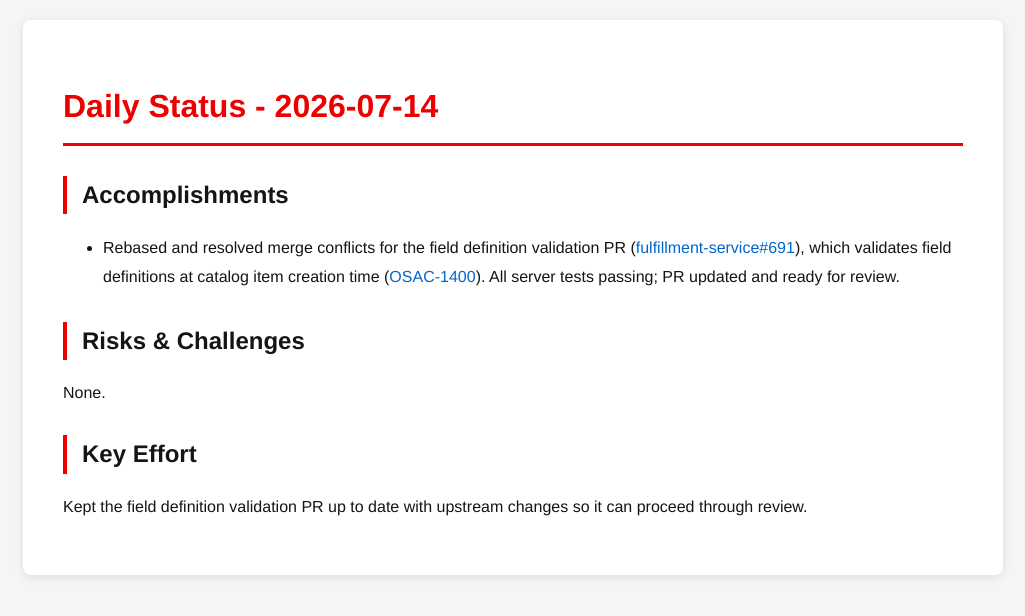
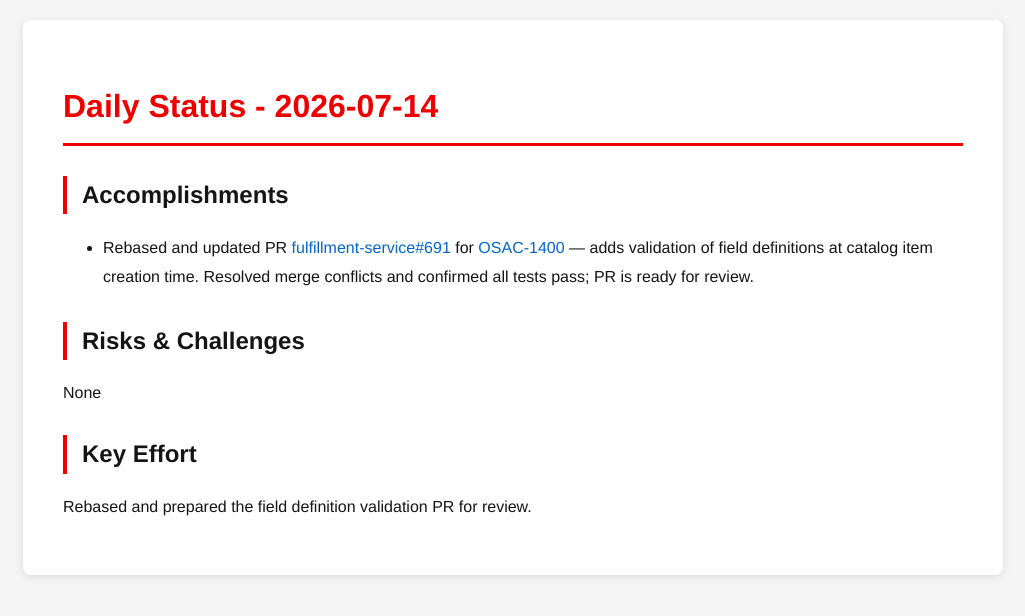
Before and after one commit to tzvatot/daily-status, a Jekyll site: the page built from 2026-07-14.md, in a window 1280 px wide. Shown: the top 616 px of the page, without its empty margins (127-1152 px from the left). Built offline with Jekyll 4.4.1, drawn with Linux system fonts in a browser that asks for light colours.

Commit message:
Daily status update - 2026-07-14

```diff
--- a/2026-07-14.md
+++ b/2026-07-14.md
@@ -7,10 +7,10 @@ date: 2026-07-14
 # Daily Status - 2026-07-14
 
 ## Accomplishments
-- Rebased and resolved merge conflicts for the field definition validation PR ([fulfillment-service#691](https://github.com/osac-project/fulfillment-service/pull/691)), which validates field definitions at catalog item creation time ([OSAC-1400](https://redhat.atlassian.net/browse/OSAC-1400)). All server tests passing; PR updated and ready for review.
+- Rebased and updated PR [fulfillment-service#691](https://github.com/osac-project/fulfillment-service/pull/691) for [OSAC-1400](https://redhat.atlassian.net/browse/OSAC-1400) — adds validation of field definitions at catalog item creation time. Resolved merge conflicts and confirmed all tests pass; PR is ready for review.
 
 ## Risks & Challenges
-None.
+None
 
 ## Key Effort
-Kept the field definition validation PR up to date with upstream changes so it can proceed through review.
+Rebased and prepared the field definition validation PR for review.
```
